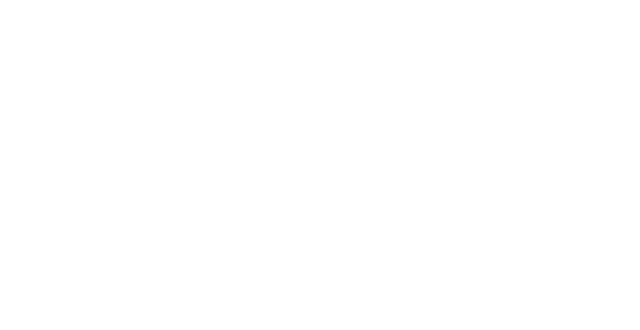
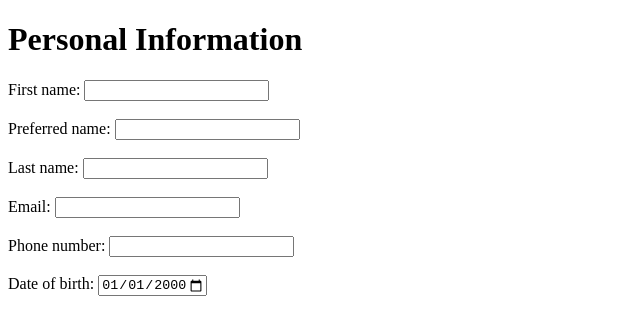
Before and after one commit to Ulam22/CS321_FormValidation, a plain HTML site: page index.html in a window 1280 px wide. Shown: the whole page, without its empty margins (0-640 px from the left). Drawn offline with Linux system fonts and the light colour scheme.

Commit message:
added to personalInfo

```diff
--- a/index.html
+++ b/index.html
@@ -8,6 +8,17 @@
     <script src="form.js"></script>
 </head>
 <body>
-
+    <h1>Personal Information</h1>
+    <form id="personalInfo">
+        First name: <input type="text" id="first"><br><br>
+        Preferred name: <input type="text" id="preferred"><br><br>
+        Last name: <input type="text" id="last"><br><br>
+        Email: <input type="email" id="email"><br><br>
+        Phone number: <input type="text" id="phone"><br><br>
+        <label for="dob">Date of birth:</label>
+        <input type="date" id="dob" name="dob"
+        value="2000-01-01"
+        min="1900-01-01" max="2018-01-01">
+    </form>
 </body>
 </html>
```
